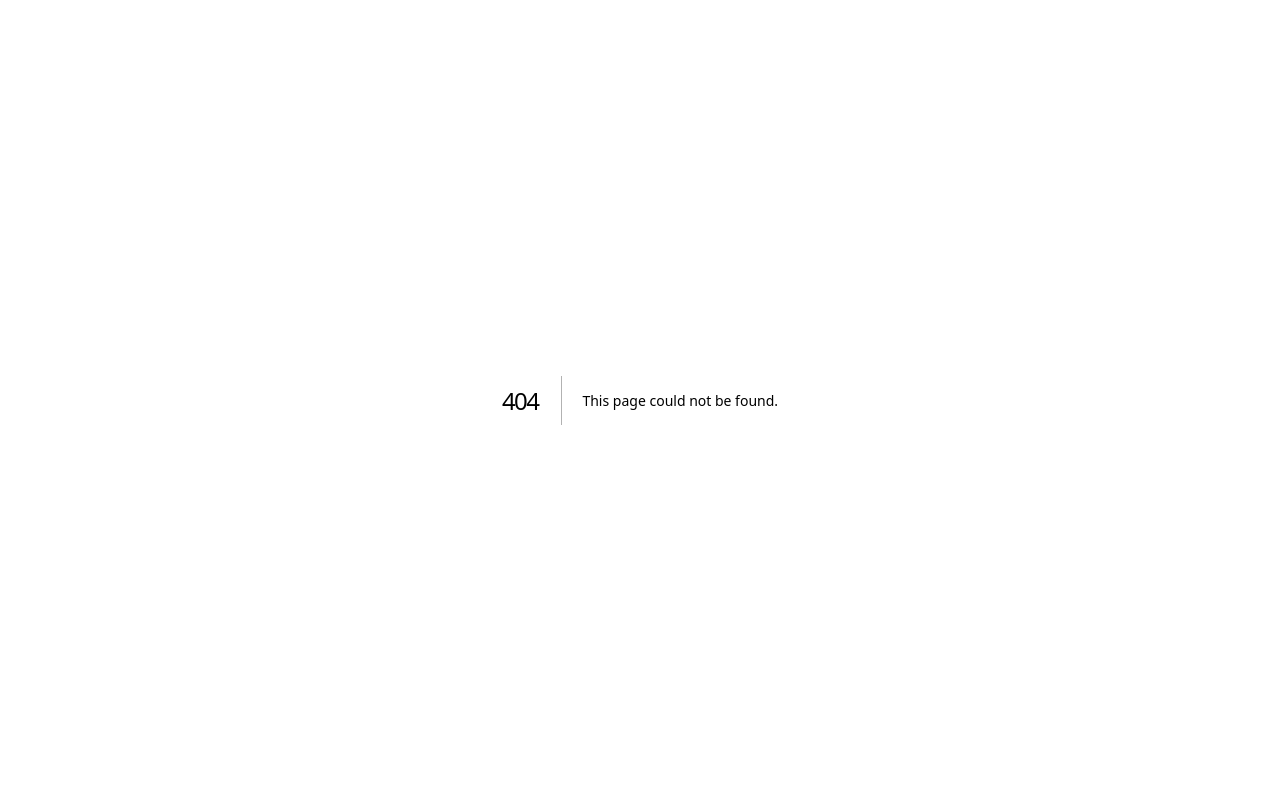
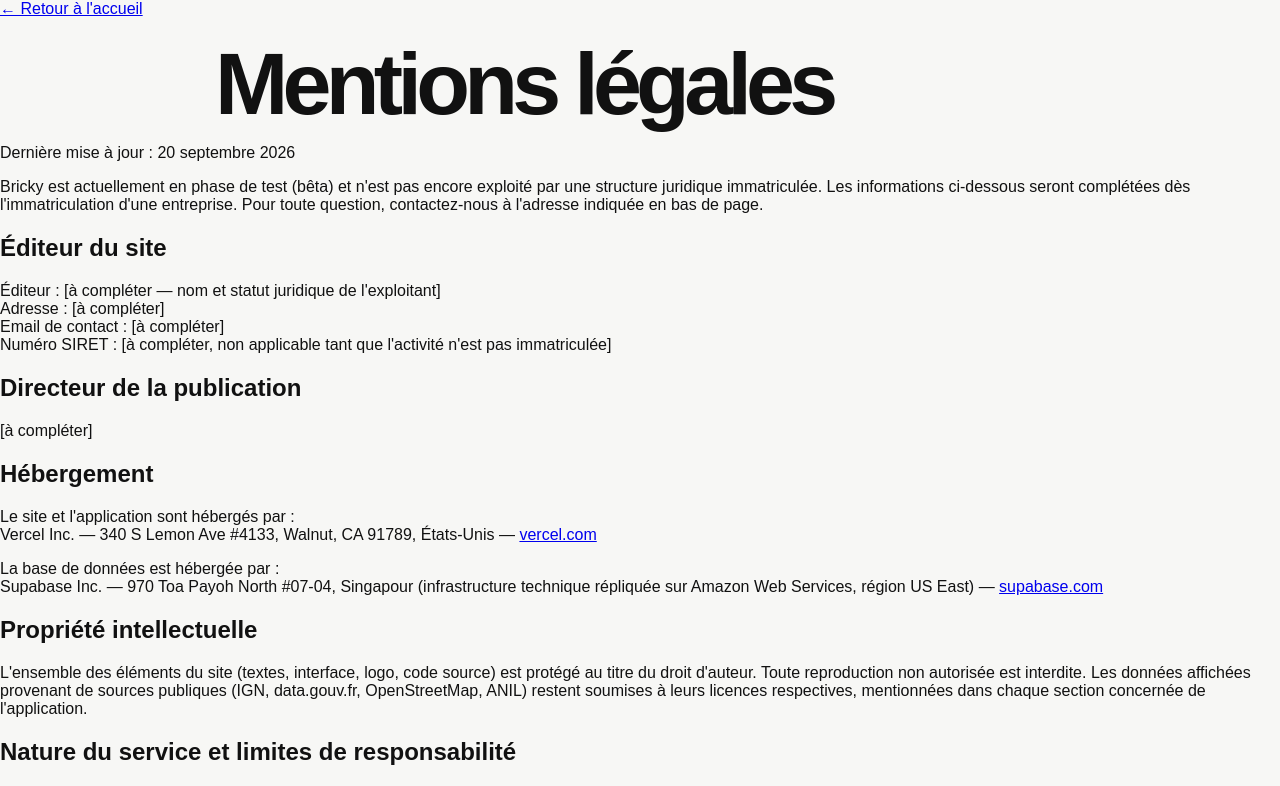
Before and after one commit to dreamsbuilding3-afk/BRICKY.AI, a Next.js app: page /legal/mentions-legales in a window 1280 px wide. Before the commit this address had no page. Shown: the top 786 px of the page. Built offline with nearby package versions, Linux system fonts and the light colour scheme.

Commit message:
feat: ajoute la page des mentions legales

```diff
--- /dev/null
+++ b/app/legal/mentions-legales/page.tsx
@@ -0,0 +1,53 @@
+export const metadata = { title: "Mentions légales — Bricky" };
+
+export default function MentionsLegalesPage() {
+  return (
+    <main className="page">
+      <div className="legal-page">
+        <div className="legal-card">
+          <a className="legal-back" href="/">← Retour à l'accueil</a>
+          <h1>Mentions légales</h1>
+          <p className="legal-updated">Dernière mise à jour : 20 septembre 2026</p>
+
+          <div className="legal-notice">
+            Bricky est actuellement en phase de test (bêta) et n'est pas encore exploité par une structure juridique immatriculée. Les informations ci-dessous seront complétées dès l'immatriculation d'une entreprise. Pour toute question, contactez-nous à l'adresse indiquée en bas de page.
+          </div>
+
+          <h2>Éditeur du site</h2>
+          <p>
+            Éditeur : [à compléter — nom et statut juridique de l'exploitant]<br />
+            Adresse : [à compléter]<br />
+            Email de contact : [à compléter]<br />
+            Numéro SIRET : [à compléter, non applicable tant que l'activité n'est pas immatriculée]
+          </p>
+
+          <h2>Directeur de la publication</h2>
+          <p>[à compléter]</p>
+
+          <h2>Hébergement</h2>
+          <p>
+            Le site et l'application sont hébergés par :<br />
+            Vercel Inc. — 340 S Lemon Ave #4133, Walnut, CA 91789, États-Unis — <a href="https://vercel.com" target="_blank" rel="noreferrer">vercel.com</a>
+          </p>
+          <p>
+            La base de données est hébergée par :<br />
+            Supabase Inc. — 970 Toa Payoh North #07-04, Singapour (infrastructure technique répliquée sur Amazon Web Services, région US East) — <a href="https://supabase.com" target="_blank" rel="noreferrer">supabase.com</a>
+          </p>
+
+          <h2>Propriété intellectuelle</h2>
+          <p>
+            L'ensemble des éléments du site (textes, interface, logo, code source) est protégé au titre du droit d'auteur. Toute reproduction non autorisée est interdite. Les données affichées provenant de sources publiques (IGN, data.gouv.fr, OpenStreetMap, ANIL) restent soumises à leurs licences respectives, mentionnées dans chaque section concernée de l'application.
+          </p>
+
+          <h2>Nature du service et limites de responsabilité</h2>
+          <p>
+            Bricky fournit des analyses et estimations à titre purement informatif, construites à partir de données déclaratives et de sources publiques tierces (cadastre, urbanisme, transactions immobilières, indicateurs de loyer). Ces analyses ne constituent ni un conseil en investissement, ni une expertise immobilière, ni un document opposable. Elles ne remplacent pas l'avis d'un notaire, d'un agent immobilier, d'un diagnostiqueur professionnel, d'un conseiller financier ou de tout professionnel compétent. Bricky ne garantit pas l'exactitude, l'exhaustivité ou l'actualité des données affichées et ne saurait être tenu responsable des décisions prises sur leur seule base.
+          </p>
+
+          <h2>Contact</h2>
+          <p>Pour toute question relative au site, à vos données personnelles ou à ces mentions légales : [email à compléter]</p>
+        </div>
+      </div>
+    </main>
+  );
+}
```
